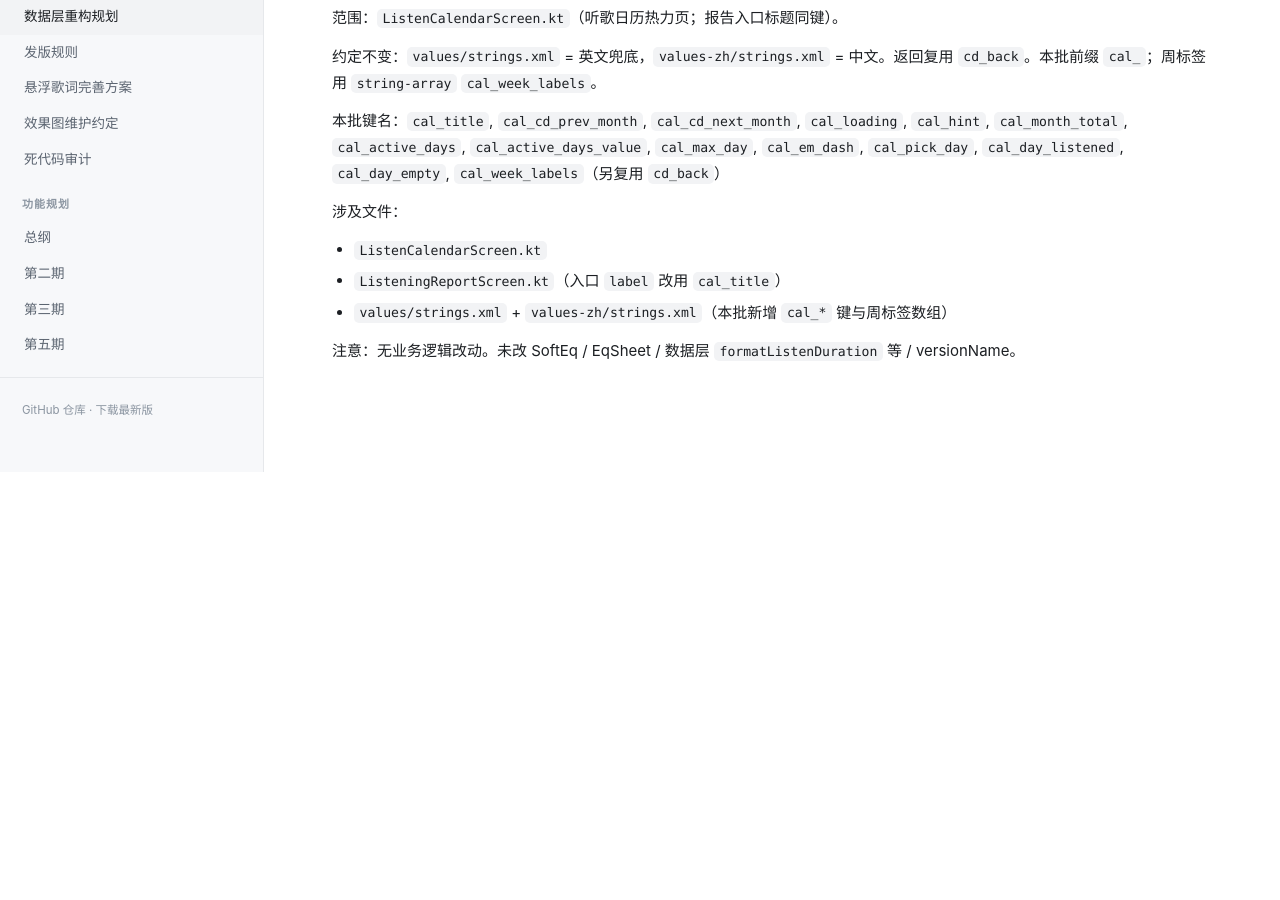
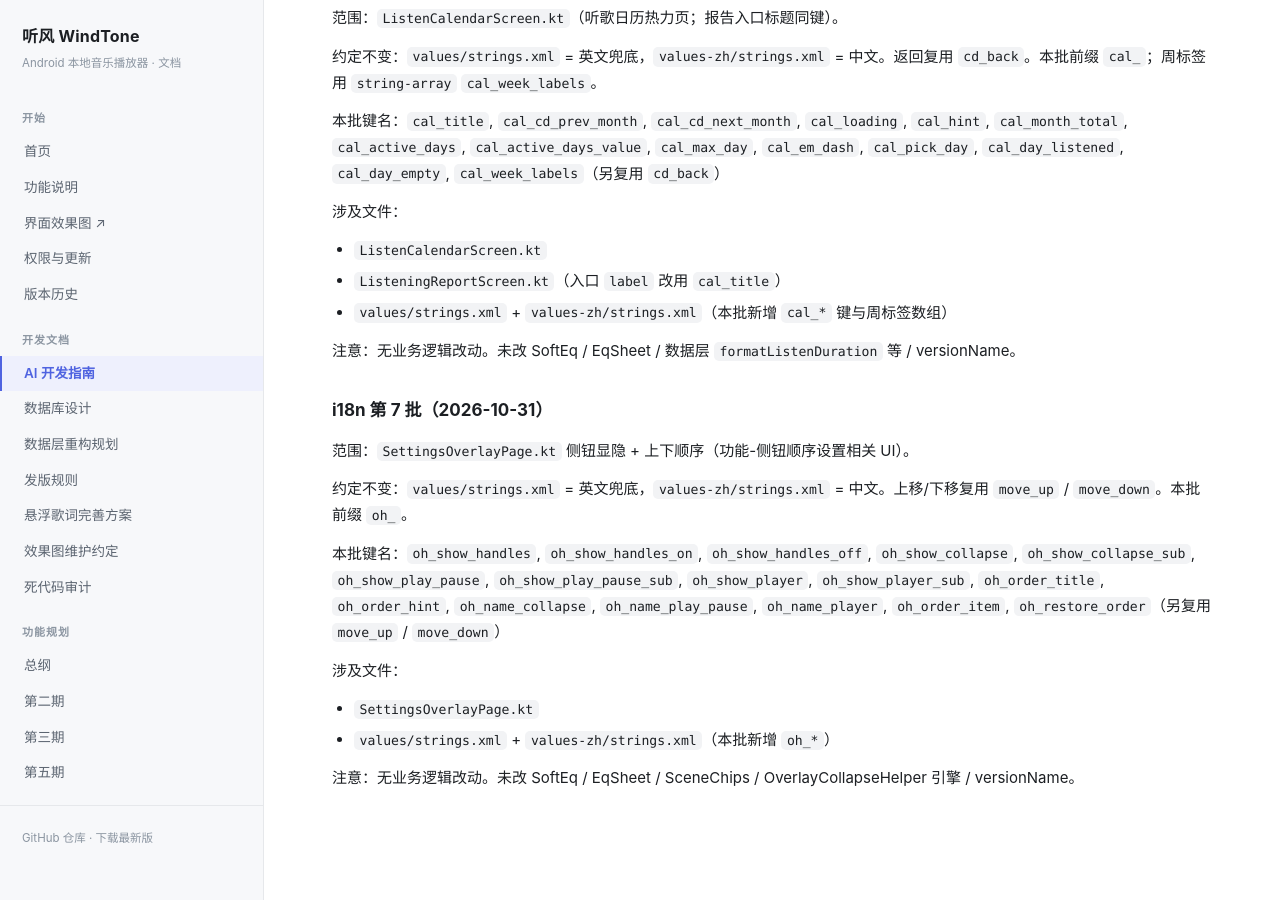
Before and after one commit to LuckyLearning/WindTone, a Jekyll site: the page built from docs/AI开发指南.md, in a window 1280 px wide and 900 px high, scrolled down 60695 px. Built offline with Jekyll 4.4.1, drawn with Linux system fonts in a browser that asks for light colours; before the commit the page ends 61167 px from its top, so only the background shows below that.

Commit message:
refactor(i18n): 第 7 批 SettingsOverlayPage 侧钮显隐/顺序
将悬浮窗侧钮开关与上下顺序 UI 用户可见硬编码中文抽到 values + values-zh（oh_*；上移/下移复用 move_up/move_down）。无业务逻辑改动；未改 SoftEq/EqSheet/SceneChips/versionName。

```diff
--- a/docs/AI开发指南.md
+++ b/docs/AI开发指南.md
@@ -2198,3 +2198,24 @@
 - `values/strings.xml` + `values-zh/strings.xml`（本批新增 `cal_*` 键与周标签数组）
 
 注意：无业务逻辑改动。未改 SoftEq / EqSheet / 数据层 `formatListenDuration` 等 / versionName。
+
+
+
+
+
+
+
+### i18n 第 7 批（2026-10-31）
+
+范围：`SettingsOverlayPage.kt` 侧钮显隐 + 上下顺序（功能-侧钮顺序设置相关 UI）。
+
+约定不变：`values/strings.xml` = 英文兜底，`values-zh/strings.xml` = 中文。上移/下移复用 `move_up` / `move_down`。本批前缀 `oh_`。
+
+本批键名：`oh_show_handles`, `oh_show_handles_on`, `oh_show_handles_off`, `oh_show_collapse`, `oh_show_collapse_sub`, `oh_show_play_pause`, `oh_show_play_pause_sub`, `oh_show_player`, `oh_show_player_sub`, `oh_order_title`, `oh_order_hint`, `oh_name_collapse`, `oh_name_play_pause`, `oh_name_player`, `oh_order_item`, `oh_restore_order`（另复用 `move_up` / `move_down`）
+
+涉及文件：
+
+- `SettingsOverlayPage.kt`
+- `values/strings.xml` + `values-zh/strings.xml`（本批新增 `oh_*`）
+
+注意：无业务逻辑改动。未改 SoftEq / EqSheet / SceneChips / OverlayCollapseHelper 引擎 / versionName。
```
Also changed, not shown: app/src/main/res/values-zh/strings.xml (+19 -0 lines), app/src/main/res/values/strings.xml (+19 -0 lines), docs/功能-i18n侧钮顺序设置.md (added, +34 -0 lines), docs/功能-侧钮顺序设置.md (+4 -0 lines), docs/功能说明.md (+1 -0 lines), docs/规划-下一步.md (+1 -1 lines), 1 other file.
